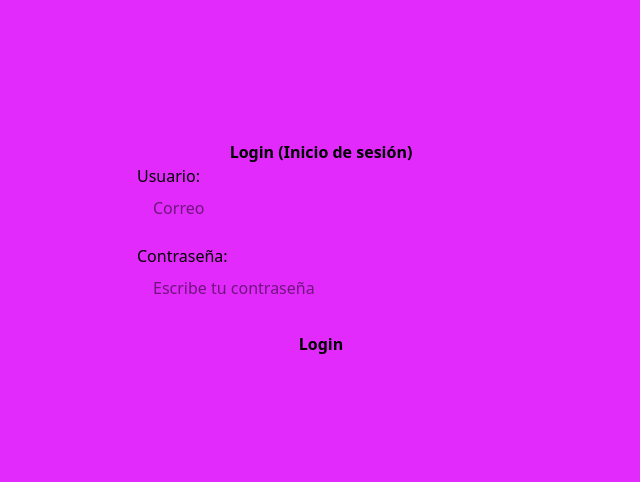
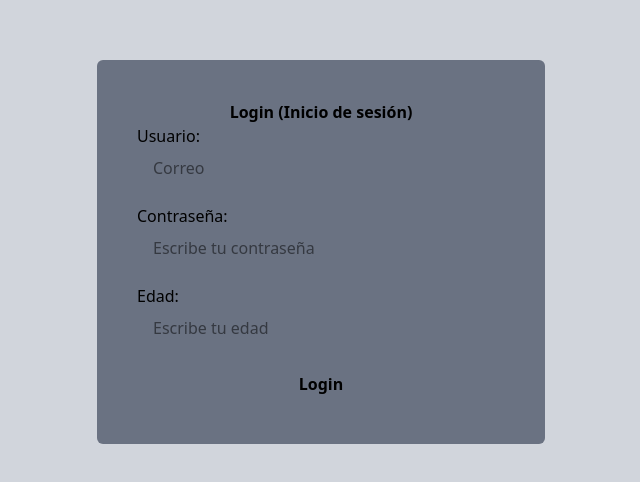
Before and after one commit to findlesscopy/AYD1_VJUN2025, a React (Vite) app in the folder frontend/: page / in a window 1280 px wide. Shown: the part 148-630 px from the top of the page, without its empty margins (319-959 px from the left). Built offline with nearby package versions, Linux system fonts and the light colour scheme.

Commit message:
feat(frontend): se hicieron cambios

```diff
--- a/frontend/src/App.jsx
+++ b/frontend/src/App.jsx
@@ -21,8 +21,8 @@ function App() {
   }
 
   return (
-    <div className="flex items-center justify-center min-h-screen bg-fuchsia-500">
-      <div className="max-w-md w-full p-10 rounded-md">
+    <div className="flex items-center justify-center min-h-screen bg-gray-300">
+      <div className="max-w-md w-full p-10 rounded-md bg-gray-500">
         <h1 className="text-md font-bold text-center">Login (Inicio de sesión)</h1>
         <form onSubmit={handleSubmit(onSubmit)}>
           <label htmlFor="correo" className="text-text-100">Usuario:</label>
@@ -42,6 +42,15 @@ function App() {
             placeholder="Escribe tu contraseña"
             {...register('password', { required: true })}
           />
+
+          <label htmlFor="password" className="text-text-100">Edad:</label>
+          <input
+            className="w-full px-4 py-2 rounded-md mb-4"
+            type="edad"
+            name="edad"
+            placeholder="Escribe tu edad"
+            {...register('edad', { required: true })}
+          />
           <div className="flex items-center justify-center">
             <button
               className="px-4 py-1 rounded-md my-1 w-full font-semibold"
```
